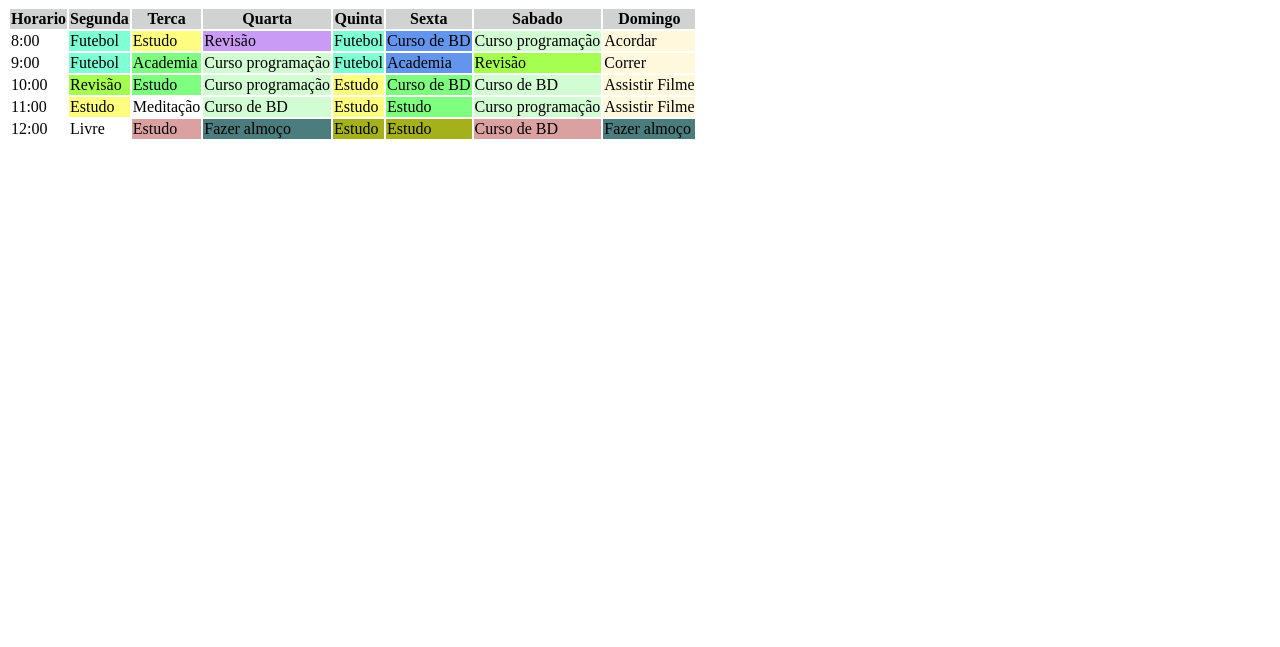
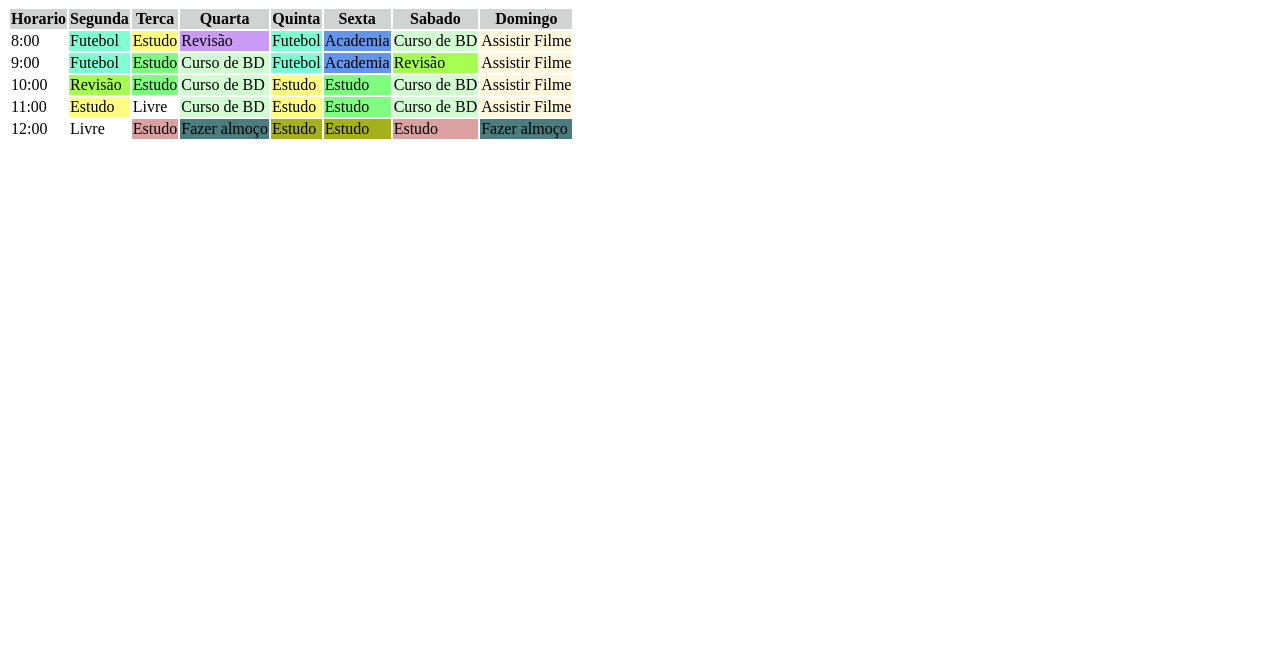
Before and after one commit to cleitomarinho25/Atividade-1---PW1, a plain HTML site: page atividades.html in a window 1280 px wide. Shown: the part 153-800 px from the top of the page. Drawn offline with Linux system fonts and the light colour scheme.

Commit message:
atividades atualizadas

```diff
--- a/atividades.html
+++ b/atividades.html
@@ -34,29 +34,29 @@
            <td style="background-color: rgb(255, 253, 127);">Estudo</td>
            <td style="background-color: rgb(201, 155, 245);">Revisão</td>
            <td style="background-color: aquamarine;">Futebol</td>
-           <td style="background-color: cornflowerblue;">Curso de BD</td>
-           <td style="background-color: rgb(210, 252, 210);">Curso programação</td>
-           <td style="background-color: cornsilk;">Acordar</td>
+           <td style="background-color: cornflowerblue;">Academia</td>
+           <td style="background-color: rgb(210, 252, 210);">Curso de BD</td>
+           <td style="background-color: cornsilk;">Assistir Filme</td>
         </tr>
 
         <tr>
             <td>9:00</td>
             <td style="background-color: aquamarine;">Futebol</td>
-            <td style="background-color: rgb(127, 255, 127);">Academia</td>
-            <td style="background-color: rgb(210, 252, 210);">Curso programação</td>
+            <td style="background-color: rgb(127, 255, 127);">Estudo</td>
+            <td style="background-color: rgb(210, 252, 210);">Curso de BD</td>
             <td style="background-color: aquamarine;">Futebol</td>
             <td style="background-color: cornflowerblue;">Academia</td>
             <td style="background-color: rgb(165, 255, 80)">Revisão</td>
-            <td style="background-color: cornsilk;">Correr</td>
+            <td style="background-color: cornsilk;">Assistir Filme</td>
         </tr>
 
         <tr>
             <td>10:00</td>
             <td style="background-color: rgb(165, 255, 80);">Revisão</td>
             <td style="background-color: rgb(127, 255, 127);">Estudo</td>
-            <td style="background-color: rgb(210, 252, 210);">Curso programação</td>
+            <td style="background-color: rgb(210, 252, 210);">Curso de BD</td>
             <td style="background-color: rgb(255, 253, 127);">Estudo</td>
-            <td style="background-color: rgb(127, 255, 127);">Curso de BD</td>
+            <td style="background-color: rgb(127, 255, 127);">Estudo</td>
             <td style="background-color: rgb(210, 252, 210);">Curso de BD</td>
             <td style="background-color: cornsilk;">Assistir Filme</td>
 
@@ -65,11 +65,11 @@
         <tr>
             <td>11:00</td>
             <td style="background-color: rgb(255, 253, 127);">Estudo</td>
-            <td>Meditação</td>
+            <td>Livre</td>
             <td style="background-color: rgb(210, 252, 210);">Curso de BD</td>
             <td style="background-color: rgb(255, 253, 127);">Estudo</td>
             <td style="background-color: rgb(127, 255, 127);">Estudo</td>
-            <td style="background-color: rgb(210, 252, 210);">Curso programação</td>
+            <td style="background-color: rgb(210, 252, 210);">Curso de BD</td>
             <td style="background-color: cornsilk;">Assistir Filme</td>
         </tr>
 
@@ -80,7 +80,7 @@
             <td style="background-color: rgb(75, 124, 126);">Fazer almoço</td>
             <td style="background-color: rgb(164, 177, 26);">Estudo</td>
             <td style="background-color: rgb(164, 177, 26);">Estudo</td>
-            <td style="background-color: rgb(219, 161, 161);">Curso de BD</td>
+            <td style="background-color: rgb(219, 161, 161);">Estudo</td>
             <td style="background-color: rgb(75, 124, 126);">Fazer almoço</td>
         </tr>
 
```
